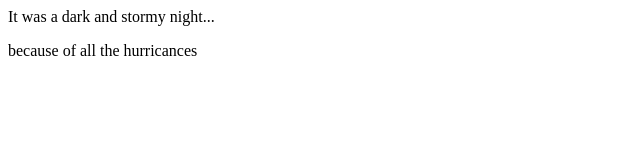
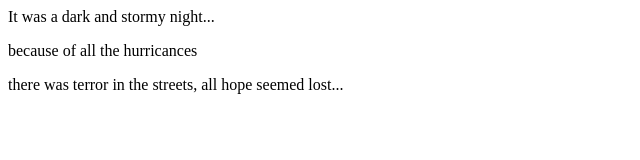
Before and after one commit to Drozanski/fireside-story, a plain HTML site: page index.html in a window 1280 px wide. Shown: the whole page, without its empty margins (0-640 px from the left). Drawn offline with Linux system fonts and the light colour scheme.

Commit message:
added third line of story

```diff
--- a/index.html
+++ b/index.html
@@ -2,5 +2,6 @@
     <body>
       <p>It was a dark and stormy night...</p>
       <p>because of all the hurricances</p>
+      <p>there was terror in the streets, all hope seemed lost...</p>
     </body>
   </html>
```
